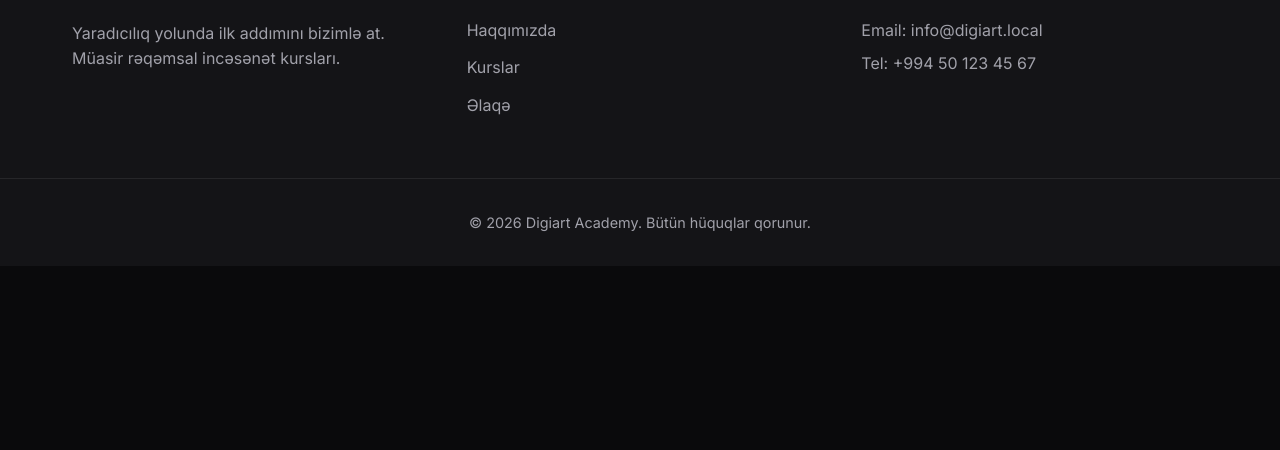
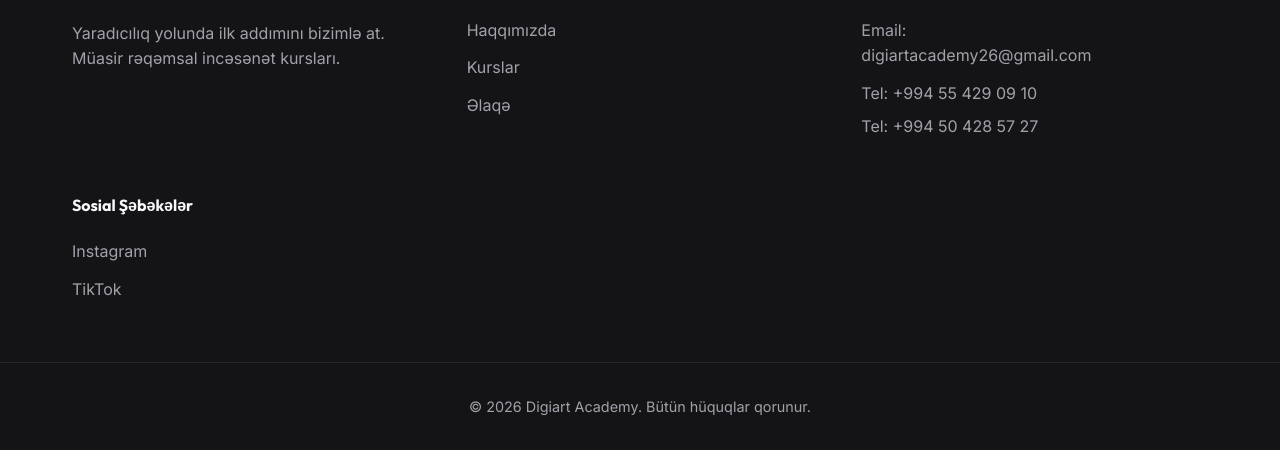
Before and after one commit to rahil477/digiartacademy.github.io, a website built with Vite: page index.html in a window 1280 px wide. Shown: the part 4145-4595 px from the top of the page. Before the commit the page ends 4411 px from the top, so only its background shows below. Built offline with nearby package versions, Linux system fonts and the light colour scheme.

Commit message:
Update footer details to match XML

```diff
--- a/index.html
+++ b/index.html
@@ -10,7 +10,7 @@
     <link
         href="https://fonts.googleapis.com/css2?family=Outfit:wght@300;400;500;600;700;800&family=Inter:wght@400;500;600&display=swap"
         rel="stylesheet">
-    <link rel="stylesheet" href="./style.css">  <!-- ✅ BU ƏLAVƏ EDİLDİ -->
+    <link rel="stylesheet" href="./style.css"> <!-- ✅ BU ƏLAVƏ EDİLDİ -->
 </head>
 
 <body>
@@ -45,8 +45,14 @@
             </div>
             <div class="footer-col">
                 <h4>Əlaqə</h4>
-                <p>Email: info@digiart.local</p>
-                <p>Tel: +994 50 123 45 67</p>
+                <p>Email: <a href="mailto:digiartacademy26@gmail.com">digiartacademy26@gmail.com</a></p>
+                <p>Tel: +994 55 429 09 10</p>
+                <p>Tel: +994 50 428 57 27</p>
+            </div>
+            <div class="footer-col">
+                <h4>Sosial Şəbəkələr</h4>
+                <a href="https://www.instagram.com/digiartacademy/?hl=en" target="_blank">Instagram</a>
+                <a href="https://www.tiktok.com/@digi.artacademy" target="_blank">TikTok</a>
             </div>
         </div>
         <div class="footer-bottom text-center">
@@ -54,7 +60,7 @@
         </div>
     </footer>
 
-    <script type="module" src="./main.js"></script>  <!-- ✅ / → ./ -->
+    <script type="module" src="./main.js"></script> <!-- ✅ / → ./ -->
 </body>
 
 </html>
```
Also changed, not shown: dist/index.html.
